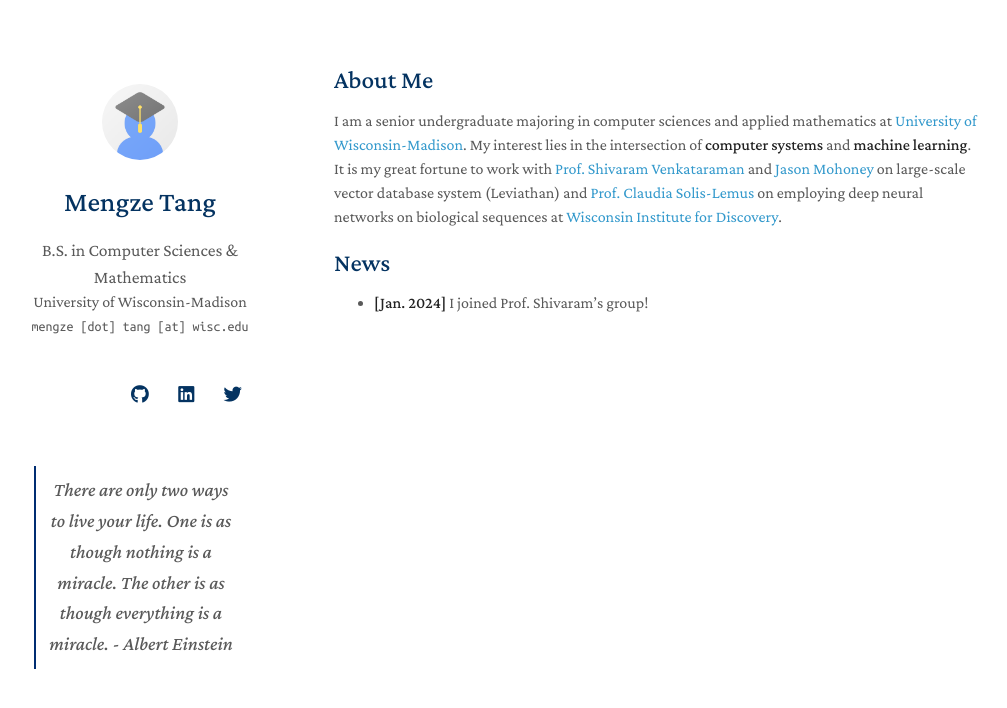
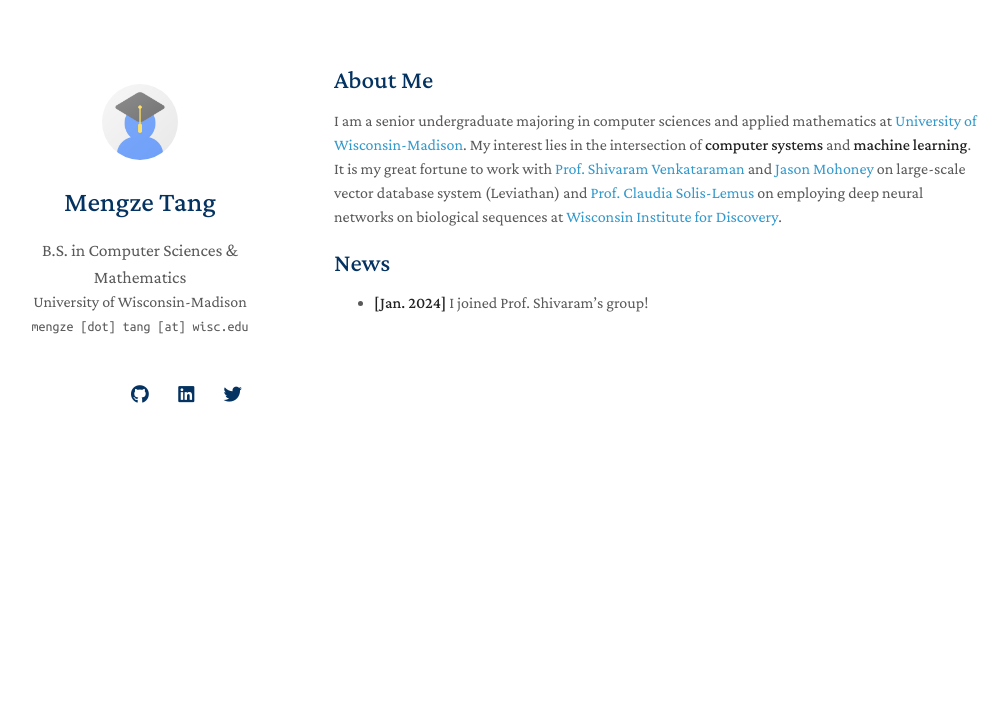
Before and after one commit to madmtang/madmtang.github.io, a Jekyll site: the page built from index.md, in a window 1280 px wide. Shown: the top 708 px of the page, without its empty margins (136-1143 px from the left). Built offline with Jekyll 4.4.1, drawn with Linux system fonts in a browser that asks for light colours; nearby versions of some CDN libraries; a style sheet for code colours, icons or effects is not loaded; our own code applies the rules of GitHub Pages for plain Markdown files.

Commit message:
delete quote for now

```diff
--- a/_layouts/homepage.html
+++ b/_layouts/homepage.html
@@ -92,11 +92,6 @@
         </div>
         <br>
 
-        <blockquote>
-            There are only two ways to live your life. One is as though nothing is a miracle.
-            The other is as though everything is a miracle. - Albert Einstein
-        </blockquote>
-
       </header>
       <section>
 
--- a/assets/css/font.css
+++ b/assets/css/font.css
@@ -9,13 +9,3 @@ body {
   font-weight:400;
   margin:0
 }
-
-blockquote {
-  background-color: #fff;
-  padding:0px;
-  font: 8.0px/1.5 Crimson Pro, serif;
-  color:#595959;
-  font-weight:150;
-  margin:0;
-  line-height: 1.6;
-}
```
